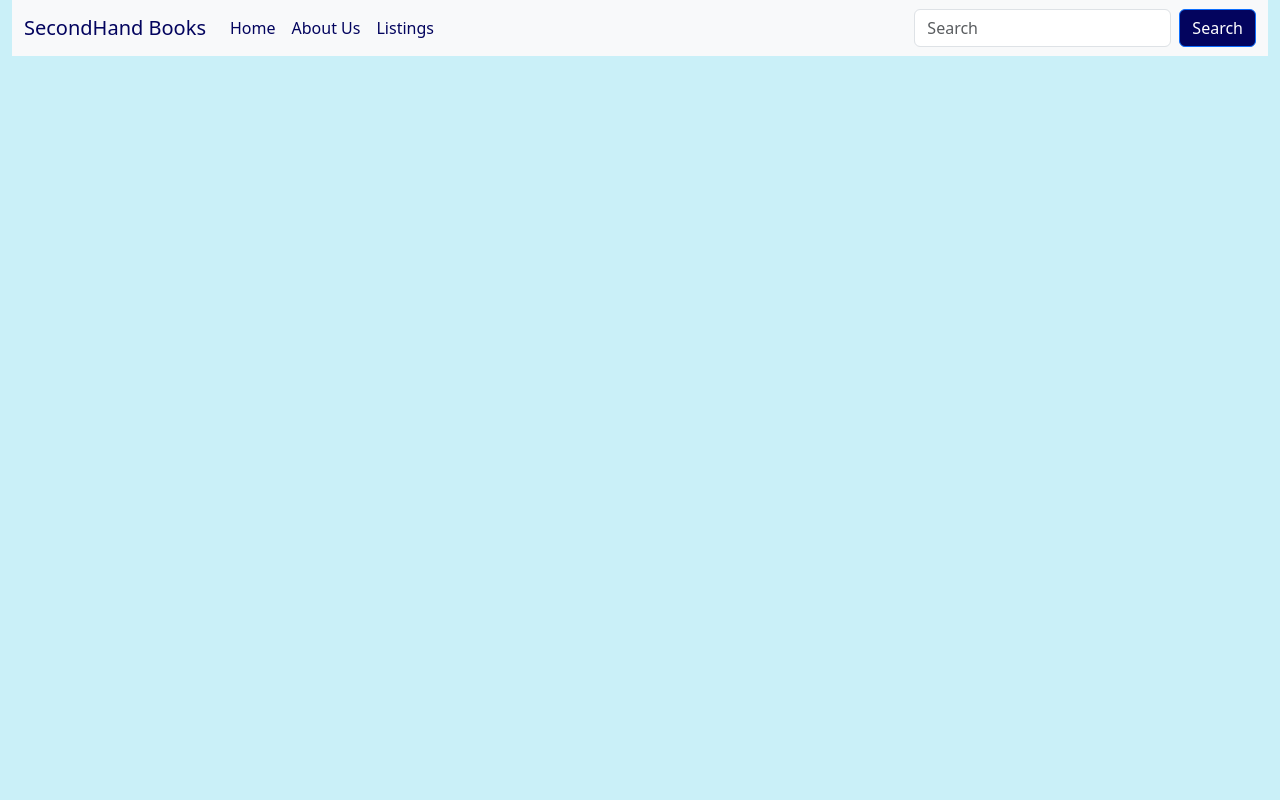
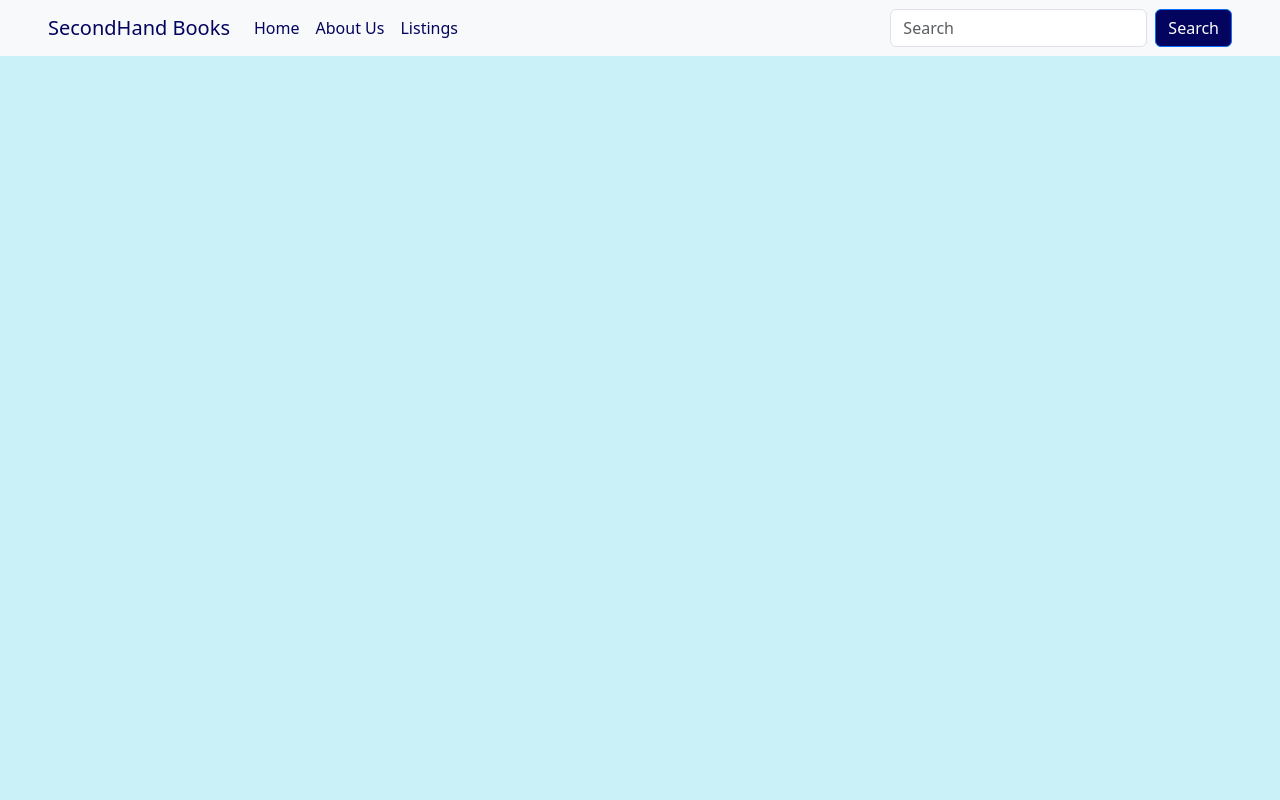
Before and after one commit to gutierrez-anthony/secondhand-books, a PHP site: page /views/includes/header.html in a window 1280 px wide. Run offline with PHP 8.4, Linux system fonts and the light colour scheme.

Commit message:
Changed the style of view pages

```diff
--- a/styles/styles.css
+++ b/styles/styles.css
@@ -23,6 +23,7 @@ body {
 footer {
     position: absolute;
     bottom: 0;
+    width: 100%;
 }
 
 a img {
--- a/views/home.html
+++ b/views/home.html
@@ -7,8 +7,8 @@ Date: 5/8/2023
 <include href="views/includes/header.html"></include>
 
 <!-- Add a book taken from the array in the model-->
-<main class="mb-5">
-<div class="d-flex flex-row flex-wrap mt-2">
+<main class="container-fluid mb-5">
+<div class="d-flex flex-row flex-wrap justify-content-center mt-2">
 <repeat group="{{ @books }}" value="{{ @book }}">
     <div class="card m-3">
         <img src="images/default_book.jpg" class="card-img-top" alt="">
--- a/views/includes/footer.html
+++ b/views/includes/footer.html
@@ -1,5 +1,5 @@
-<footer class="bg-light container-fluid">
-    <div class="container-fluid">
+<footer class="bg-light mt-5">
+    <div>
     <div class="d-flex flex-row justify-content-center mb-3">
         <div class="d-flex flex-column p-2 bd-highlight">
             <a href="#" target="_blank"><img src="images/facebook.png" alt="facebook.png"></a>
@@ -38,6 +38,6 @@
     </div>
 </footer>
 <script src="https://cdn.jsdelivr.net/npm/bootstrap@5.3.0-alpha3/dist/js/bootstrap.bundle.min.js" integrity="sha384-ENjdO4Dr2bkBIFxQpeoTz1HIcje39Wm4jDKdf19U8gI4ddQ3GYNS7NTKfAdVQSZe" crossorigin="anonymous"></script>
-</div>
+
 </body>
 </html>
--- a/views/includes/header.html
+++ b/views/includes/header.html
@@ -10,10 +10,10 @@
         <link rel="stylesheet" href="styles/styles.css">
         <title>Secondhand Books - {{@title}}</title>
     </head>
-    <body class="container-fluid">
-        <div class="container-fluid">
-            <nav class="navbar navbar-expand-lg bg-light row">
-                <div class="container-fluid">
+    <body>
+        <div>
+            <nav class="navbar navbar-expand-lg bg-light row mx-0">
+                <div class="container px-5">
                     <a class="navbar-brand text-color-dark" href="{{@BASE}}">SecondHand Books</a>
                     <button class="navbar-toggler" type="button" data-bs-toggle="collapse" data-bs-target="#navbarSupportedContent" aria-controls="navbarSupportedContent" aria-expanded="false" aria-label="Toggle navigation">
                       <span class="navbar-toggler-icon"></span>
@@ -37,3 +37,4 @@
                     </div>
                 </div>
             </nav>
+        </div>
```
